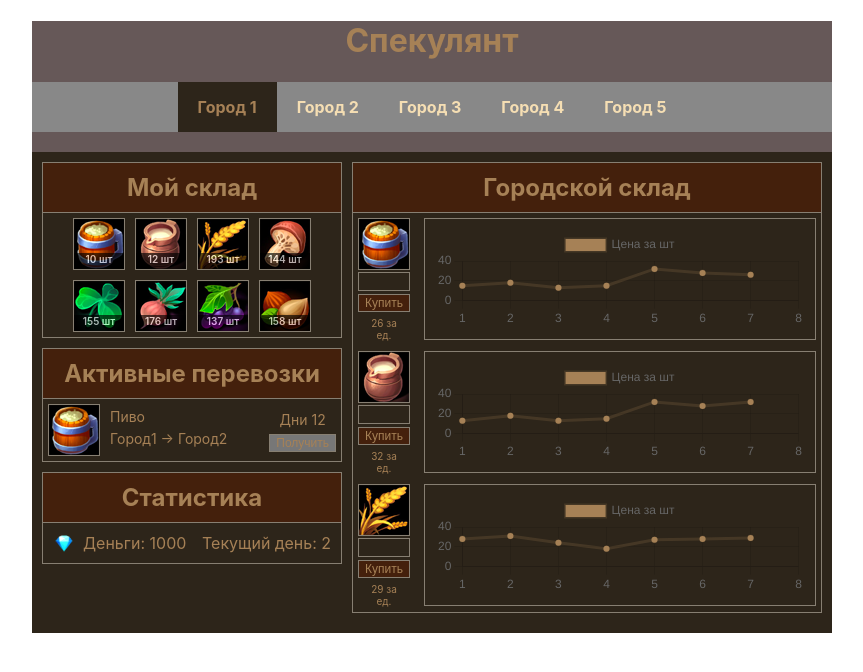
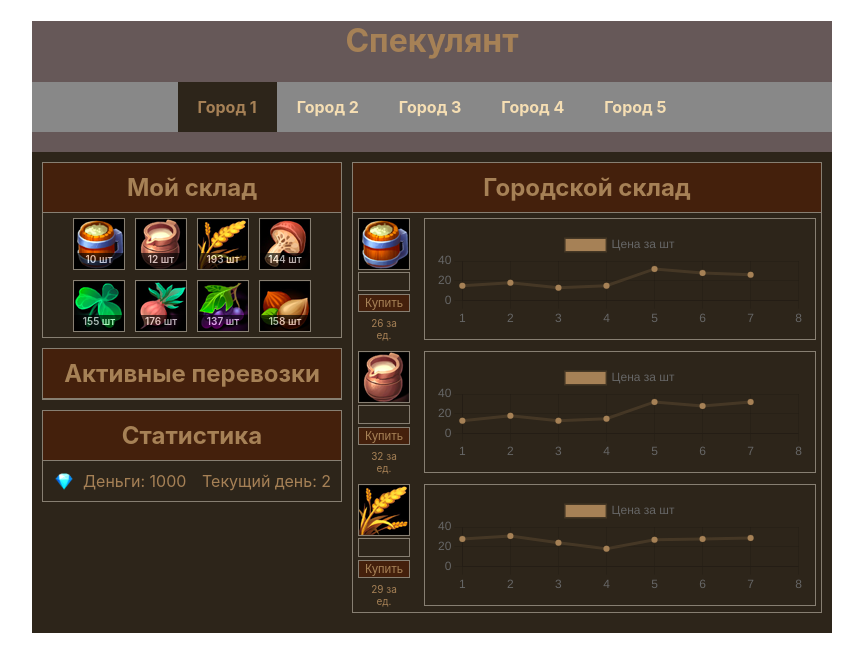
Before and after one commit to Shurr777/Speculator, a React (Create React App) app: page / in a window 1280 px wide. Shown: the top 672 px of the page, without its empty margins (208-1071 px from the left). Built offline with nearby package versions, Linux system fonts and the light colour scheme.

Commit message:
transportation logic & conclusion

```diff
--- /dev/null
+++ b/src/cities.js
@@ -0,0 +1,22 @@
+export const cities = [
+    {
+        id: 1,
+        title: 'Город 1',
+    },
+    {
+        id: 2,
+        title: 'Город 2',
+    },
+    {
+        id: 3,
+        title: 'Город 3',
+    },
+    {
+        id: 4,
+        title: 'Город 4',
+    },
+    {
+        id: 5,
+        title: 'Город 5',
+    }
+]
--- a/src/components/App/App.jsx
+++ b/src/components/App/App.jsx
@@ -267,21 +267,36 @@
         setCityStorages(newCityStorages)
     }
 
+    const updateTransportOrders = () => {
+        setTransportOrders((oldTransportOrders) => {
+            const newOrders = [...oldTransportOrders];
+
+            newOrders.forEach((order, index) => {
+                if(order.days >= 1) {
+                    --order.days
+                }
+            });
+            return newOrders;
+        })
+    }
+
     const liveProcess = () => {
         setInterval(() => {
             updateCityStorages();
+            updateTransportOrders()
             setDays(days => days + 1);
         }, 3000)
     }
 
     const createTransportOrder = (targetCityId) => {
-        const newOrders = transportOrders;
+        const newOrders = [...transportOrders];
 
         const storage = getStorageByCity()
-        const goodIndex = storage.findIndex(good => good.id == selectedGood);
+        const goodIndex = storage.findIndex(good => good.id === selectedGood);
 
         if(goodIndex > -1) {
             newOrders.push({
+                fromCityId: currentCity,
                 targetCityId,
                 qty: storage[goodIndex].qty,
                 goodId: selectedGood,
@@ -358,7 +373,9 @@
                         />
                     </div>
                     <div className="transportation">
-                        <Transportation/>
+                        <Transportation orders={transportOrders}
+                                        goods={goods}
+                        />
                     </div>
                     <div className="stats">
                         <Stats days={days}
--- a/src/components/Cities/Cities.jsx
+++ b/src/components/Cities/Cities.jsx
@@ -1,29 +1,10 @@
 import React from 'react';
 import './Cities.scss'
+import {cities} from '../../cities'
 
 const Cities = (props) => {
-    const cities = [
-        {
-            id: 1,
-            title: 'Город 1',
-        },
-        {
-            id: 2,
-            title: 'Город 2',
-        },
-        {
-            id: 3,
-            title: 'Город 3',
-        },
-        {
-            id: 4,
-            title: 'Город 4',
-        },
-        {
-            id: 5,
-            title: 'Город 5',
-        }
-    ]
+
+
 
     return (
         <div className="cities-list">
@@ -31,7 +12,9 @@
                 return (
                     <a className={"city " + (props.currentCity === city.id ? 'active' : '')}
                        href="#"
-                       onClick={() => {props.onChange(city.id)}}
+                       onClick={() => {
+                           props.onChange(city.id)
+                       }}
                     >
                         {city.title}
                     </a>
--- a/src/components/Transportation/transportattion.jsx
+++ b/src/components/Transportation/transportattion.jsx
@@ -1,29 +1,50 @@
 import React from 'react';
 import './transportation.scss'
+import {cities} from '../../cities'
 
 const Transportation = (props) => {
+
+    const findGoodById = (id) => {
+        return props.goods.find((item) => {
+            return item.id === id
+        }).title;
+    }
+
+    const getCityNameById = (idx) => {
+       return  cities.find((city) =>{
+            return (city.id === idx)
+        }).title
+    }
+
     return (
         <div className="transportations">
             <h2 className="title">Активные перевозки</h2>
             <div className="panel">
+                {props.orders.map((order) => {
+                    return (
                         <div className="good-item-wrapper">
                             <div className="good-item-description">
-                        <div className={"good-item item-" + '1'} />
+                                <div className={"good-item item-" + order.goodId}/>
                             </div>
                             <div className="good-item-transport-info">
                                 <div>
-                            <div className="header">Пиво</div>
-                            <div className="path">Город1 -> Город2</div>
+                                    <div className="header">{findGoodById(order.goodId)}</div>
+                                    <div className="path">
+                                        {getCityNameById(order.fromCityId)} ->
+                                        {getCityNameById(order.targetCityId)}
+                                    </div>
                                 </div>
                                 <div>
-                            <div className="days">Дни 12</div>
+                                    <div className="days">Дни {order.days}</div>
                                     <button className="button"
-                                    disabled="disabled"
+                                            disabled={order.days ? true : false}
                                     >Получить
                                     </button>
                                 </div>
                             </div>
                         </div>
+                    )
+                })}
             </div>
         </div>
     );
```
Lines whose indentation alone changed are shown as unchanged.
